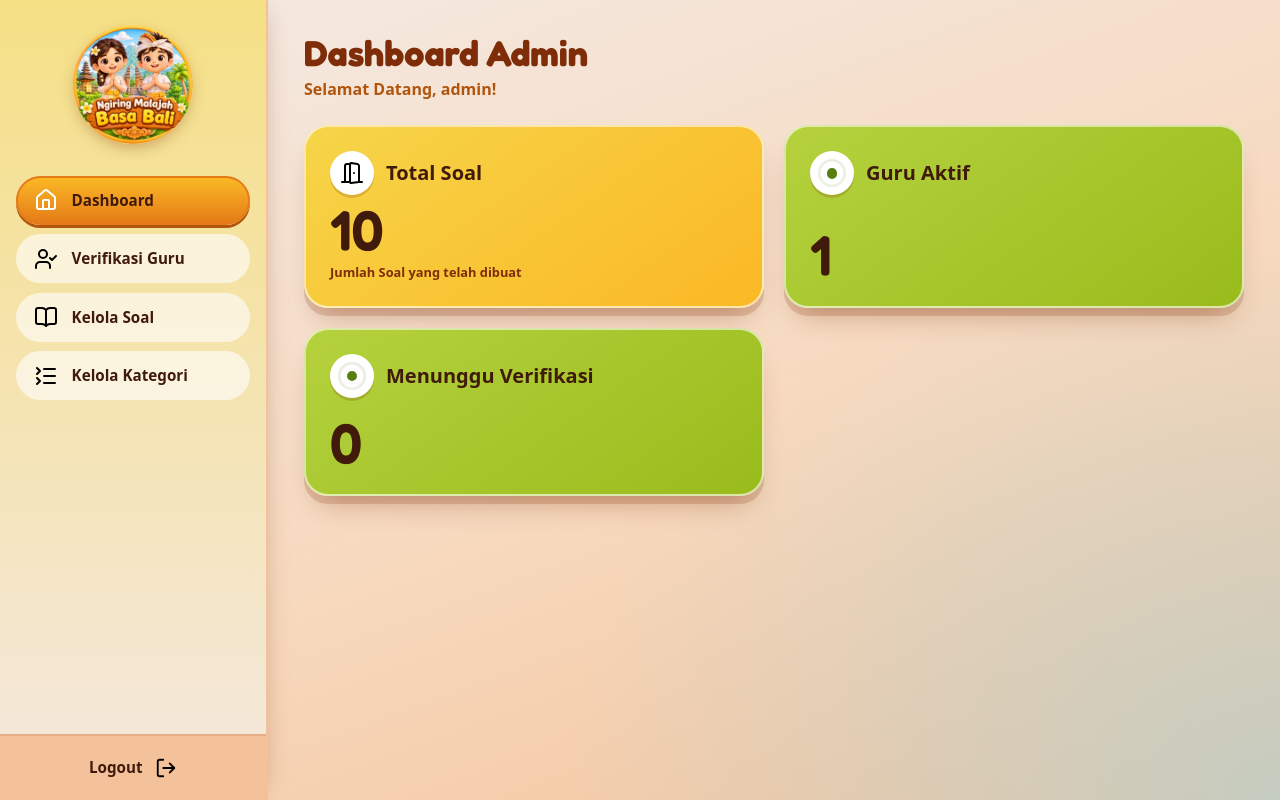
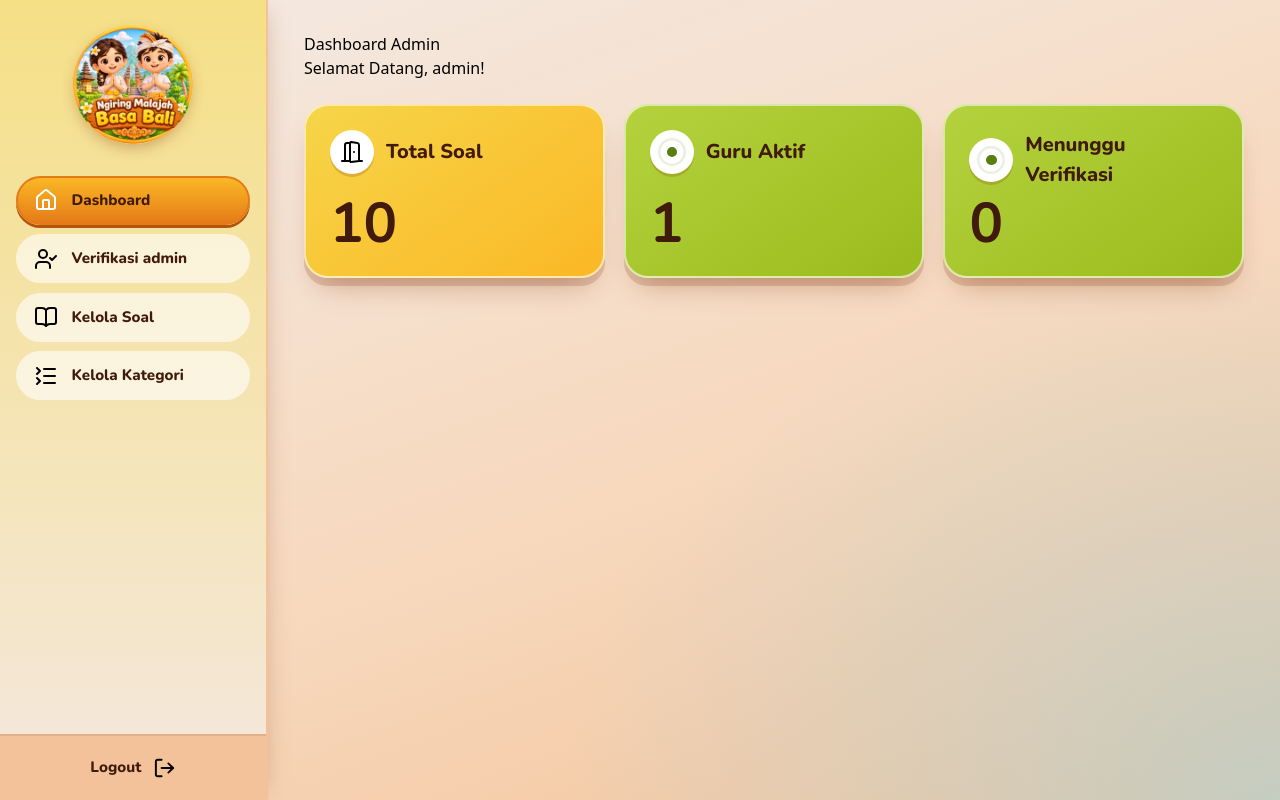
Before and after one commit to SriAndayani/balinese-egrang-battle, a Laravel app: page /admin/dashboardAdmin in a window 1280 px wide. Run offline with Laravel 12, Linux system fonts and the light colour scheme; a user stored in the database is signed in; data comes from the database, SQL or seed files in the repository; style sheets or scripts are compiled from the project's sources; some web fonts are replaced.

Commit message:
update bug font dan blade

```diff
--- a/public/css/Admin/dashboardAdmin.css
+++ b/public/css/Admin/dashboardAdmin.css
@@ -26,7 +26,7 @@
 
 @font-face {
     font-family: 'Fredoka';
-    src: url('../fonts/Nunito-SemiBold.ttf') format('truetype');
+    src: url('/fonts/fredoka/Fredoka-Variable.ttf') format('truetype');
     font-weight: 300 700;
     font-style: normal;
     font-display: swap;
@@ -54,20 +54,20 @@
     --forest-green:  #587E0D;
 }
 
-.guru-body {
+.admin-body {
     margin: 0;
-    font-family: 'Nunito', system-ui, -apple-system, 'Segoe UI', sans-serif;
+    font-family: 'Nunito', system-ui, -apple-system,  sans-serif;
     color: var(--deep-brown);
     background: var(--cream);
 }
 
-.guru-shell {
+.admin-shell {
     display: flex;
     min-height: 100vh;
 }
 
 /* ================= SIDEBAR ================= */
-.guru-sidebar {
+.admin-sidebar {
     position: sticky;
     top: 0;
     z-index: 2;
@@ -82,12 +82,12 @@
     box-shadow: 6px 0 24px -12px rgba(126, 45, 8, .35);
 }
 
-.guru-logo {
+.admin-logo {
     display: flex;
     justify-content: center;
     padding: 1.5rem 1rem 0;
 }
-.guru-logo img {
+.admin-logo img {
     width: 120px;
     height: 120px;
     object-fit: contain;
@@ -95,16 +95,17 @@
     box-shadow: 0 6px 16px -4px rgba(126, 45, 8, .4);
 }
 
-.guru-nav {
+.admin-nav {
     display: flex;
     flex-direction: column;
     gap: .6rem;
     padding: 0 1rem;
     margin-bottom: auto;
     margin-top: 2rem;
+    font-family: 'Nunito', sans-serif;
 }
 
-.guru-nav__item {
+.admin-nav__item {
     display: flex;
     align-items: center;
     gap: .85rem;
@@ -118,32 +119,33 @@
     border-radius: 9999px;
     transition: background-color .15s, border-color .15s, transform .1s;
 }
-.guru-nav__item img { width: 1.5rem; height: 1.5rem; flex-shrink: 0; }
-.guru-nav__item:hover {
+.admin-nav__item img { width: 1.5rem; height: 1.5rem; flex-shrink: 0; }
+.admin-nav__item:hover {
     background: #fff;
     border-color: var(--bright-yellow);
 }
-.guru-nav__item:active { transform: scale(.98); }
+.admin-nav__item:active { transform: scale(.98); }
 
-.guru-nav__item.is-active {
+.admin-nav__item.is-active {
     background: linear-gradient(180deg, var(--golden-yellow), var(--orange));
     border-color: var(--orange);
     box-shadow: 0 3px 0 var(--terracotta);
 }
-.guru-nav__item.is-active img { filter: brightness(0) invert(1); } /* ikon jadi putih di menu aktif */
+.admin-nav__item.is-active img { filter: brightness(0) invert(1); } /* ikon jadi putih di menu aktif */
 
-.guru-nav__item:focus-visible,
-.guru-logout:focus-visible {
+.admin-nav__item:focus-visible,
+.admin-logout:focus-visible {
     outline: 3px solid var(--deep-brown);
     outline-offset: 2px;
 }
 
-.guru-logout-wrap {
+.admin-logout-wrap {
     padding: .5rem;
     background: var(--peach);
     border-top: 2px solid rgba(126, 45, 8, .12);
+    font-family: 'Nunito', sans-serif;
 }
-.guru-logout {
+.admin-logout {
     display: flex;
     align-items: center;
     justify-content: center;
@@ -160,11 +162,11 @@
     cursor: pointer;
     transition: background-color .15s;
 }
-.guru-logout:hover { background: rgba(255, 255, 255, .55); }
-.guru-logout img { width: 1.4rem; height: 1.4rem; }
+.admin-logout:hover { background: rgba(255, 255, 255, .55); }
+.admin-logout img { width: 1.4rem; height: 1.4rem; }
 
 /* ================= KONTEN ================= */
-.guru-main {
+.admin-main {
     position: relative;
     flex: 1;
     min-width: 0;
@@ -174,40 +176,40 @@
         radial-gradient(ellipse at 100% 100%, rgba(166, 211, 218, .6), transparent 50%),
         linear-gradient(160deg, var(--cream) 0%, #F7D8BC 55%, var(--peach) 100%);
 }
-.guru-main__inner { position: relative; z-index: 1; }
+.admin-main__inner { position: relative; z-index: 1; }
 
 
-.guru-deco {
+.admin-deco {
     position: absolute;
     pointer-events: none;
     z-index: 0;
 }
-.guru-deco--1 { width: 300px; right: -90px; bottom: -90px; opacity: .9; transform: rotate(15deg); }
-.guru-deco--2 { width: 170px; right: 17%;   bottom: 6%;     opacity: .8; transform: rotate(-25deg); }
+.admin-deco--1 { width: 300px; right: -90px; bottom: -90px; opacity: .9; transform: rotate(15deg); }
+.admin-deco--2 { width: 170px; right: 17%;   bottom: 6%;     opacity: .8; transform: rotate(-25deg); }
 
-.guru-alert {
+.admin-alert {
     margin-bottom: 1rem;
     padding: .75rem 1rem;
     font-size: .9rem;
     font-weight: 700;
     border-radius: .75rem;
 }
-.guru-alert--success {
+.admin-alert--success {
     color: var(--deep-brown);
     background: rgba(154, 187, 28, .35);
     border: 2px solid var(--leaf-green);
 }
 
 /* ================= DASHBOARD ================= */
-.guru-title {
+.admin-title {
     margin: 0;
-    font-family: 'Fredoka', sans-serif;
+    font-family: 'Nunito', sans-serif;
     font-size: 2.25rem;
     line-height: 1.15;
     font-weight: 700;
     color: var(--dark-brown);
 }
-.guru-greeting {
+.admin-greeting {
     margin: .25rem 0 0;
     font-size: 1rem;
     font-weight: 700;
@@ -216,13 +218,14 @@
 
 .stat-grid {
     display: grid;
-    grid-template-columns: repeat(2, minmax(0, 1fr));
-    gap: 1.25rem;
+    grid-template-columns: repeat(3, minmax(0, 1fr));
+    gap: 1.2rem;
     margin-top: 1.5rem;
 }
 
 .stat-card {
     position: relative;
+    font-family: 'Nunito', sans-serif;
     overflow: hidden;
     display: flex;
     flex-direction: column;
@@ -259,10 +262,10 @@
 }
 .stat-card__value {
     margin-top: auto;
-    font-family: 'Fredoka', 'Nunito', system-ui, sans-serif;
+    font-family: 'Nunito', system-ui, sans-serif;
     font-size: 3.5rem;
     line-height: 1;
-    font-weight: 600;
+    font-weight: 700;
     color: var(--deep-brown);
 }
 .stat-card__hint {
@@ -310,8 +313,8 @@
 
 /* ================= RESPONSIF ================= */
 @media (max-width: 860px) {
-    .guru-shell { flex-direction: column; }
-    .guru-sidebar {
+    .admin-shell { flex-direction: column; }
+    .admin-sidebar {
         position: static;
         flex: none;
         width: 100%;
@@ -319,12 +322,12 @@
         border-right: 0;
         border-bottom: 2px solid var(--peach);
     }
-    .guru-logo img { width: 80px; height: 80px; }
-    .guru-logo { padding-top: 1rem; }
-    .guru-nav { flex-direction: row; flex-wrap: wrap; justify-content: center; margin: 1rem 0; }
-    .guru-main { padding: 1.5rem 1rem; }
+    .admin-logo img { width: 80px; height: 80px; }
+    .admin-logo { padding-top: 1rem; }
+    .admin-nav { flex-direction: row; flex-wrap: wrap; justify-content: center; margin: 1rem 0; }
+    .admin-main { padding: 1.5rem 1rem; }
 }
 @media (max-width: 560px) {
     .stat-grid { grid-template-columns: 1fr; }
-    .guru-title { font-size: 1.85rem; }
+    .admin-title { font-size: 1.85rem; }
 }
--- a/public/css/Guru/dashboardGuru.css
+++ b/public/css/Guru/dashboardGuru.css
@@ -102,6 +102,7 @@
     padding: 0 1rem;
     margin-bottom: auto;
     margin-top: 2rem;
+    font-family: 'Nunito', sans-serif;
 }
 
 .guru-nav__item {
@@ -142,6 +143,7 @@
     padding: .5rem;
     background: var(--peach);
     border-top: 2px solid rgba(126, 45, 8, .12);
+    font-family: 'Nunito', sans-serif;
 }
 .guru-logout {
     display: flex;
@@ -226,6 +228,7 @@
     overflow: hidden;
     display: flex;
     flex-direction: column;
+    font-family: 'Nunito', sans-serif;
     gap: .35rem;
     padding: 1.5rem;
     min-height: 10.5rem;
--- a/resources/views/admin/dashboard.blade.php
+++ b/resources/views/admin/dashboard.blade.php
@@ -13,28 +13,28 @@
 @php
     $menus = [
         ['label' => 'Dashboard',       'icon' => 'dashboard.svg', 'route' => 'admin.dashboardAdmin',         'active' => 'admin.dashboardAdmin'],
-        ['label' => 'Verifikasi Guru', 'icon' => 'user-check.svg', 'route' => 'admin.verifikasi.index',  'active' => 'admin.verifikasi.*'],
+        ['label' => 'Verifikasi admin', 'icon' => 'user-check.svg', 'route' => 'admin.verifikasi.index',  'active' => 'admin.verifikasi.*'],
         ['label' => 'Kelola Soal',     'icon' => 'book-open.svg', 'route' => 'admin.soal.index',        'active' => 'admin.soal.*'],
         ['label' => 'Kelola Kategori', 'icon' => 'category.svg', 'route' => 'admin.kategori.index',    'active' => 'admin.kategori.*'],
     ];
 @endphp
 
-<div class="guru-shell">
+<div class="admin-shell">
 
     {{-- ============ SIDEBAR ============ --}}
-    <aside class="guru-sidebar">
+    <aside class="admin-sidebar">
         <div>
             {{-- Logo --}}
-            <div class="guru-logo">
+            <div class="admin-logo">
                 <img src="{{ asset('images/logo.webp') }}" alt="Logo Ngiring Malajah Basa Bali">
             </div>
 
             {{-- Menu: dibuat otomatis dari daftar $menus di atas --}}
-            <nav class="guru-nav" aria-label="Menu guru">
+            <nav class="admin-nav" aria-label="Menu admin">
                 @foreach ($menus as $menu)
                     @php $aktif = request()->routeIs($menu['active']); @endphp
                     <a href="{{ Route::has($menu['route']) ? route($menu['route']) : '#' }}"
-                       class="guru-nav__item {{ $aktif ? 'is-active' : '' }}"
+                       class="admin-nav__item {{ $aktif ? 'is-active' : '' }}"
                        @if ($aktif) aria-current="page" @endif>
                         <img src="{{ asset('icons/' . $menu['icon']) }}" alt="">
                         <span>{{ $menu['label'] }}</span>
@@ -44,10 +44,10 @@
         </div>
 
         {{-- Logout --}}
-        <div class="guru-logout-wrap">
+        <div class="admin-logout-wrap">
             <form method="POST" action="{{ route('logout') }}">
                 @csrf
-                <button type="submit" class="guru-logout">
+                <button type="submit" class="admin-logout">
                     <span>Logout</span>
                     <img src="{{ asset('icons/logout.svg') }}" alt="">
                 </button>
@@ -56,12 +56,12 @@
     </aside>
 
     {{-- ============ KONTEN UTAMA ============ --}}
-    <main class="guru-main">
+    <main class="admin-main">
 
-        <div class="guru-main__inner">
+        <div class="admin-main__inner">
             {{-- Pesan sukses dari controller --}}
             @if (session('success'))
-                <div class="guru-alert guru-alert--success" role="status">{{ session('success') }}</div>
+                <div class="admin-alert admin-alert--success" role="status">{{ session('success') }}</div>
             @endif
 
             @yield('content')
--- a/resources/views/admin/dashboardAdmin.blade.php
+++ b/resources/views/admin/dashboardAdmin.blade.php
@@ -15,7 +15,6 @@
                 <h2 class="stat-card__label">Total Soal</h2>
             </div>
             <p class="stat-card__value">{{ $totalSoal }}</p>
-            <p class="stat-card__hint">Jumlah Soal yang telah dibuat</p>
             <svg class="stat-card__flower flower--white" viewBox="-62 -62 124 124" aria-hidden="true"><use href="#frangipani"/></svg>
         </section>
 
--- a/resources/views/guru/dashboardGuru.blade.php
+++ b/resources/views/guru/dashboardGuru.blade.php
@@ -15,7 +15,6 @@
                 <h2 class="stat-card__label">Total Room</h2>
             </div>
             <p class="stat-card__value">{{ $totalRoom }}</p>
-            <p class="stat-card__hint">Semua room yang kamu buat</p>
             <svg class="stat-card__flower flower--white" viewBox="-62 -62 124 124" aria-hidden="true"><use href="#frangipani"/></svg>
         </section>
 
@@ -26,7 +25,6 @@
                 <h2 class="stat-card__label">Room Aktif</h2>
             </div>
             <p class="stat-card__value">{{ $roomAktif }}</p>
-            <p class="stat-card__hint">Room yang sedang dibuka</p>
             <svg class="stat-card__flower flower--white" viewBox="-62 -62 124 124" aria-hidden="true"><use href="#frangipani"/></svg>
         </section>
 
--- a/vite.config.js
+++ b/vite.config.js
@@ -15,7 +15,7 @@ export default defineConfig({
        port: 5173,
        strictPort: true,
        hmr: {
-              host: '192.168.1.91', //ganti pake IP Address laptopku
+              host: '192.168.10.77', //ganti pake IP Address laptopku
          },
     },
 });
```
